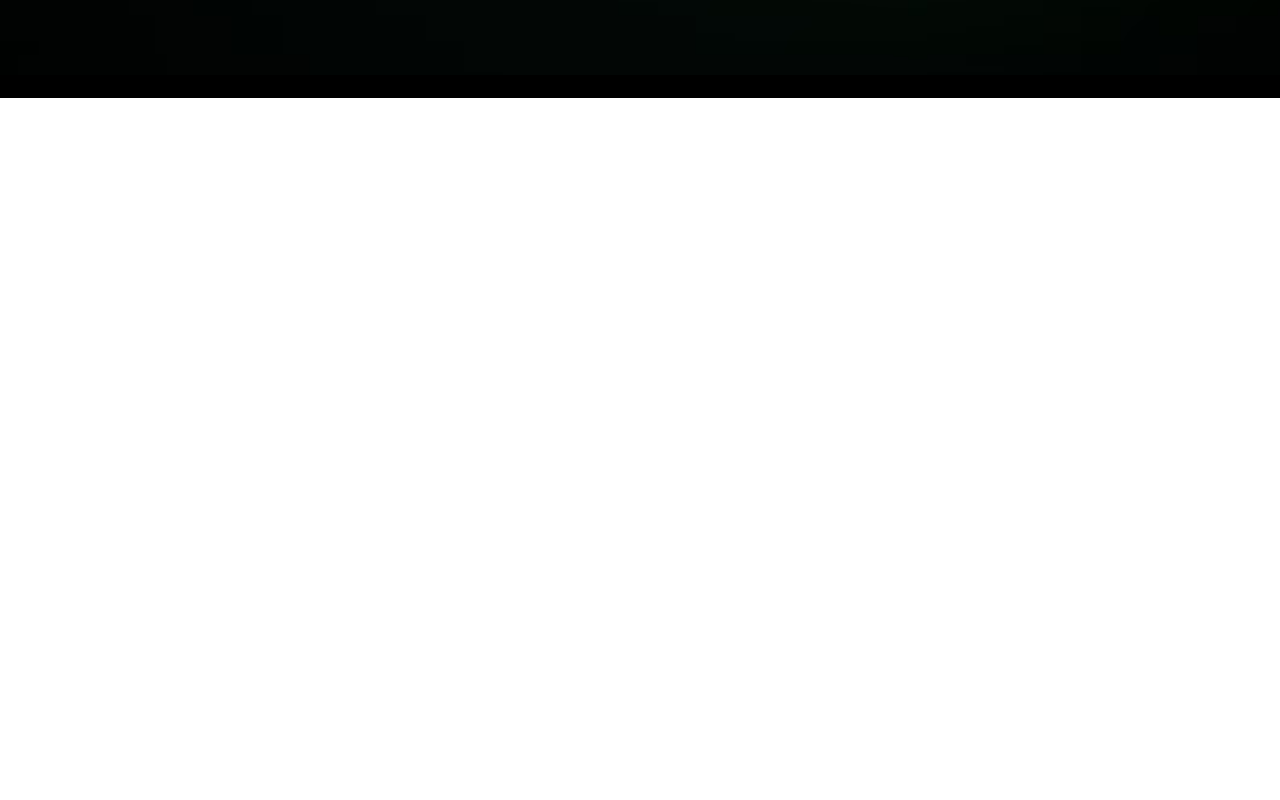
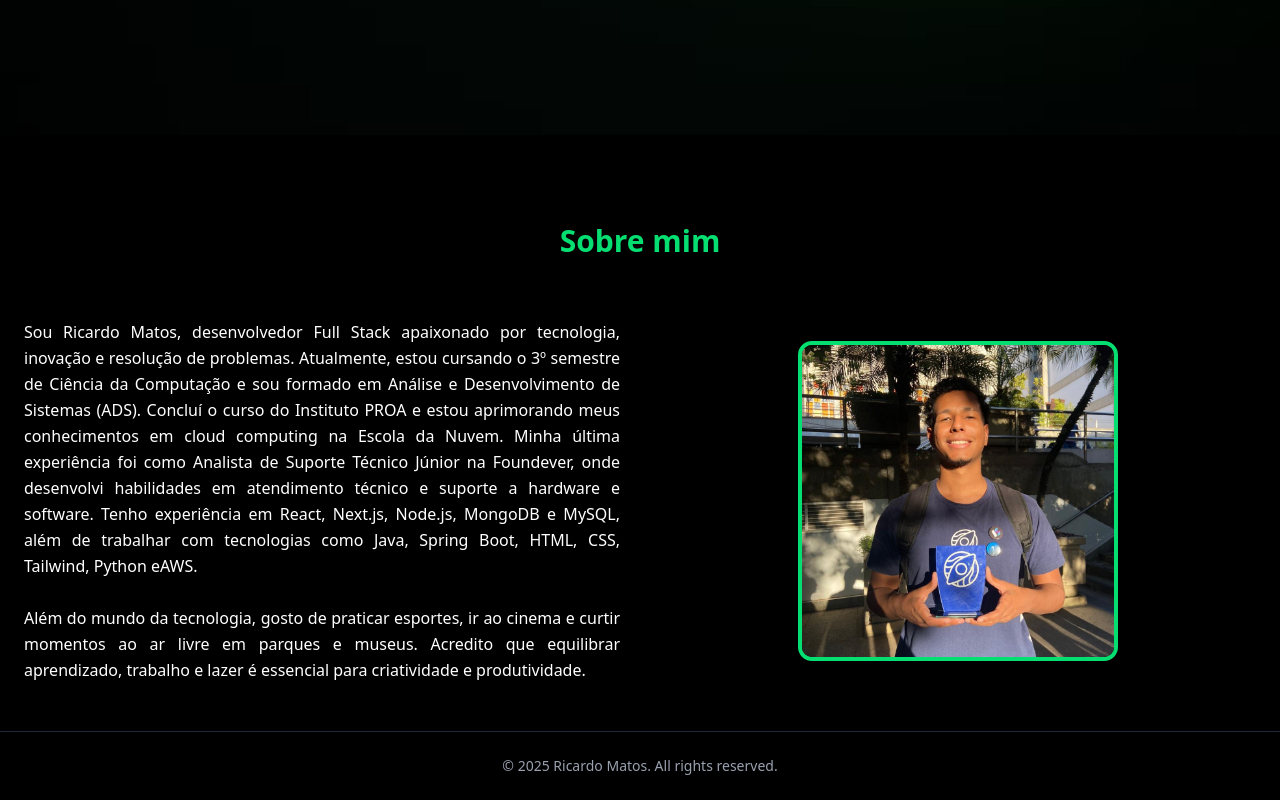
Before and after one commit to MatosRicardo/MyPortfolio, a Next.js app in the folder meu-portfolio/: page / in a window 1280 px wide. Shown: the part 702-1502 px from the top of the page. Before the commit the page ends 800 px from the top, so only its background shows below. Built offline with nearby package versions, Linux system fonts and the light colour scheme.

Commit message:
feat: create about

```diff
--- /dev/null
+++ b/meu-portfolio/src/app/SobreMim/page.tsx
@@ -0,0 +1,40 @@
+import Image from "next/image";
+
+export default function SobreMim() {
+  return (
+    <section id="about" className="container mx-auto px-6 py-12 mt-10">
+      <h1 className="text-3xl font-bold mb-6 text-center text-green-400">
+        Sobre mim
+      </h1>
+      <div className="grid grid-cols-1 md:grid-cols-2 gap-10 items-center mt-15">
+        <p className="text-justify leading-relaxed">
+          Sou Ricardo Matos, desenvolvedor Full Stack apaixonado por tecnologia,
+          inovação e resolução de problemas. Atualmente, estou cursando o 3º
+          semestre de Ciência da Computação e sou formado em Análise e
+          Desenvolvimento de Sistemas (ADS). Concluí o curso do Instituto PROA e
+          estou aprimorando meus conhecimentos em cloud computing na Escola da
+          Nuvem. Minha última experiência foi como Analista de Suporte Técnico
+          Júnior na Foundever, onde desenvolvi habilidades em atendimento
+          técnico e suporte a hardware e software. Tenho experiência em React,
+          Next.js, Node.js, MongoDB e MySQL, além de trabalhar com tecnologias
+          como Java, Spring Boot, HTML, CSS, Tailwind, Python eAWS.
+          <br />
+          <br />
+          Além do mundo da tecnologia, gosto de praticar esportes, ir ao cinema
+          e curtir momentos ao ar livre em parques e museus. Acredito que
+          equilibrar aprendizado, trabalho e lazer é essencial para criatividade
+          e produtividade.
+        </p>
+        <div className="relative h-[260px] w-[260px] md:h-[320px] md:w-[320px] overflow-hidden rounded-xl border-4 shadow-lg mx-auto border-green-400">
+          <Image
+            src="/img1.jpg"
+            alt="Foto de Ricardo Matos"
+            fill
+            className="object-cover"
+            priority
+          />
+        </div>
+      </div>
+    </section>
+  );
+}
--- a/meu-portfolio/src/app/globals.css
+++ b/meu-portfolio/src/app/globals.css
@@ -127,3 +127,6 @@
     @apply bg-background text-foreground;
   }
 }
+html {
+  scroll-behavior: smooth;
+}
--- a/meu-portfolio/src/app/page.tsx
+++ b/meu-portfolio/src/app/page.tsx
@@ -2,6 +2,7 @@
 import { Github, Linkedin, Mail, FileText } from "lucide-react";
 import Image from "next/image";
 import Link from "next/link";
+import SobreMim from "./SobreMim/page";
 
 export default function PortfolioHomepage() {
   return (
@@ -9,7 +10,7 @@
       <header className="sticky top-0 z-10 w-full border-b border-gray-800 bg-black/95 backdrop-blur supports-[backdrop-filter]:bg-black/60">
         <div className="container flex h-16 items-center justify-between ml-15">
           <div className="font-bold text-xl">
-            <Link href="/" className=" hover:text-green-400 relative group">
+            <Link href="./" className=" hover:text-green-400 relative group">
               RicardoMatos.dev
             </Link>
           </div>
@@ -68,7 +69,7 @@
               Olá, sou o <span className="text-green-400">Ricardo Ribeiro</span>
             </h1>
 
-            <div className="relative h-[250px] w-[250px] md:h-[300px] md:w-[300px] overflow-hidden rounded-full border-4 mb-8">
+            <div className="relative h-[250px] w-[250px] md:h-[300px] md:w-[300px] overflow-hidden rounded-full border-4 mb-8 border-green-400">
               <Image
                 src="/capa.jpg"
                 alt="Your Name"
@@ -77,6 +78,10 @@
                 priority
               />
             </div>
+
+            <p className="text-2xl font-bold tracking-tighter sm:text-3xl mb-6">
+              <span className="text-green-400">Desenvolvedor</span> FULL-STACK
+            </p>
 
             <div className="flex gap-4 mb-8">
               <Button
@@ -140,33 +145,14 @@
           </div>
         </section>
       </main>
-      {/* <footer className="border-t border-gray-800 py-6">
-        <div className="container flex flex-col items-center justify-between gap-4 md:flex-row">
+      <SobreMim />
+      <footer className="border-t border-gray-800 py-6">
+        <div className="container flex flex-col items-center justify-center gap-4 md:flex-row">
           <p className="text-sm text-gray-400">
-            © {new Date().getFullYear()} YourName. All rights reserved.
+            © {new Date().getFullYear()} Ricardo Matos. All rights reserved.
           </p>
-          <div className="flex gap-4">
-            <Link
-              href="https://github.com/yourusername"
-              target="_blank"
-              rel="noopener noreferrer"
-              className="text-gray-400 hover:text-green-400 transition-colors"
-            >
-              <Github className="h-5 w-5" />
-              <span className="sr-only">GitHub</span>
-            </Link>
-            <Link
-              href="https://linkedin.com/in/yourusername"
-              target="_blank"
-              rel="noopener noreferrer"
-              className="text-gray-400 hover:text-green-400 transition-colors"
-            >
-              <Linkedin className="h-5 w-5" />
-              <span className="sr-only">LinkedIn</span>
-            </Link>
-          </div>
         </div>
-      </footer> */}
+      </footer>
     </div>
   );
 }
```
Also changed, not shown: meu-portfolio/src/app/layout.tsx (+0 -33 lines), meu-portfolio/public/img1.jpg (added).
